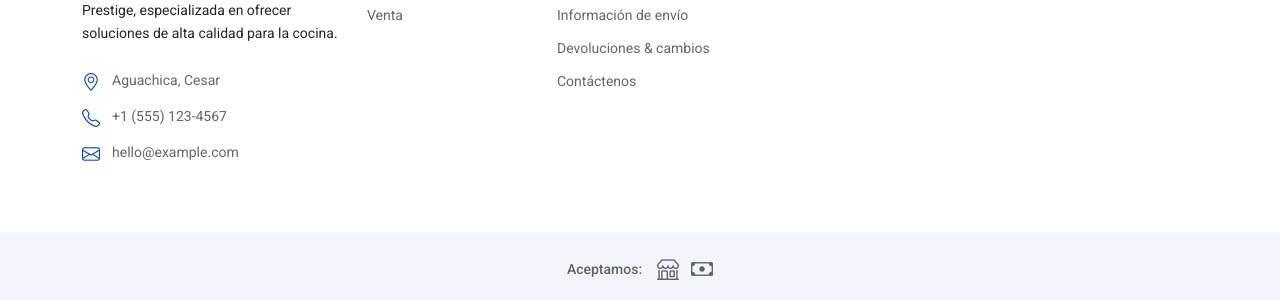
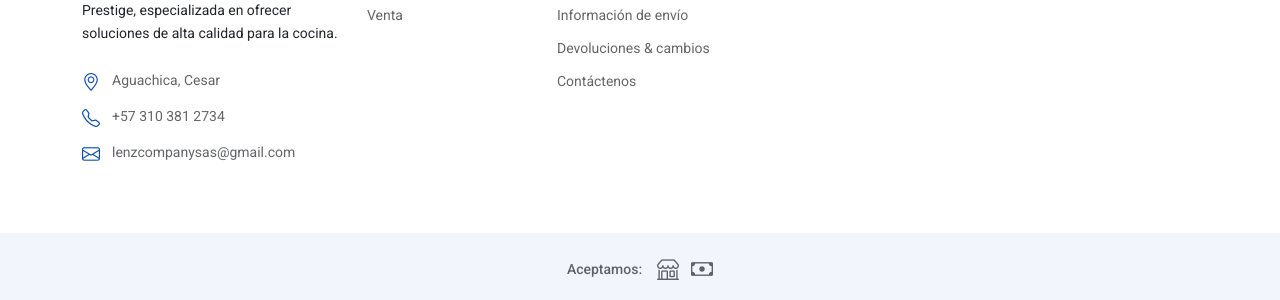
Before and after one commit to Arle124/Lenz_E-Commerce, a PHP site: page /E-Commerce/ in a window 1280 px wide. Shown: the part 2960-3260 px from the top of the page. Run offline with PHP 8.4, Linux system fonts and the light colour scheme.

Commit message:
'cambio de correo electronico y numero de teelefono en el footer'

```diff
--- a/layouts/footer.php
+++ b/layouts/footer.php
@@ -18,11 +18,11 @@
                 </div>
                 <div class="contact-item">
                   <i class="bi bi-telephone"></i>
-                  <span>+1 (555) 123-4567</span>
+                  <span>+57 310 381 2734</span>
                 </div>
                 <div class="contact-item">
                   <i class="bi bi-envelope"></i>
-                  <span>hello@example.com</span>
+                  <span>lenzcompanysas@gmail.com</span>
                 </div>
               </div>
             </div>
```
